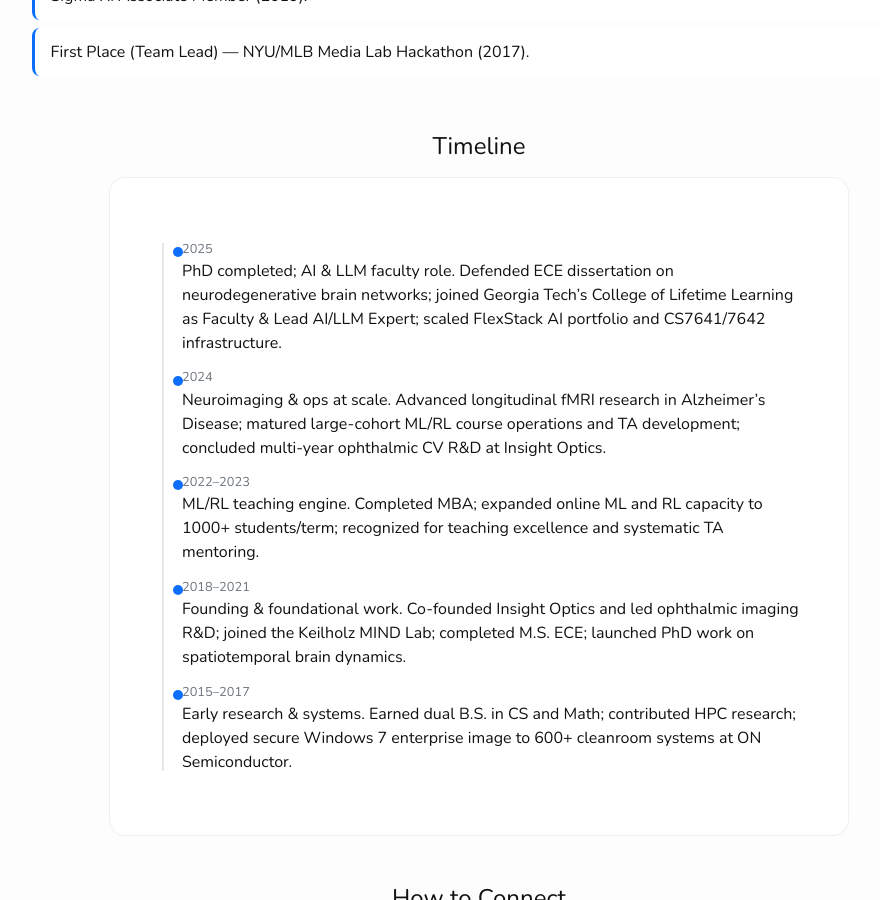
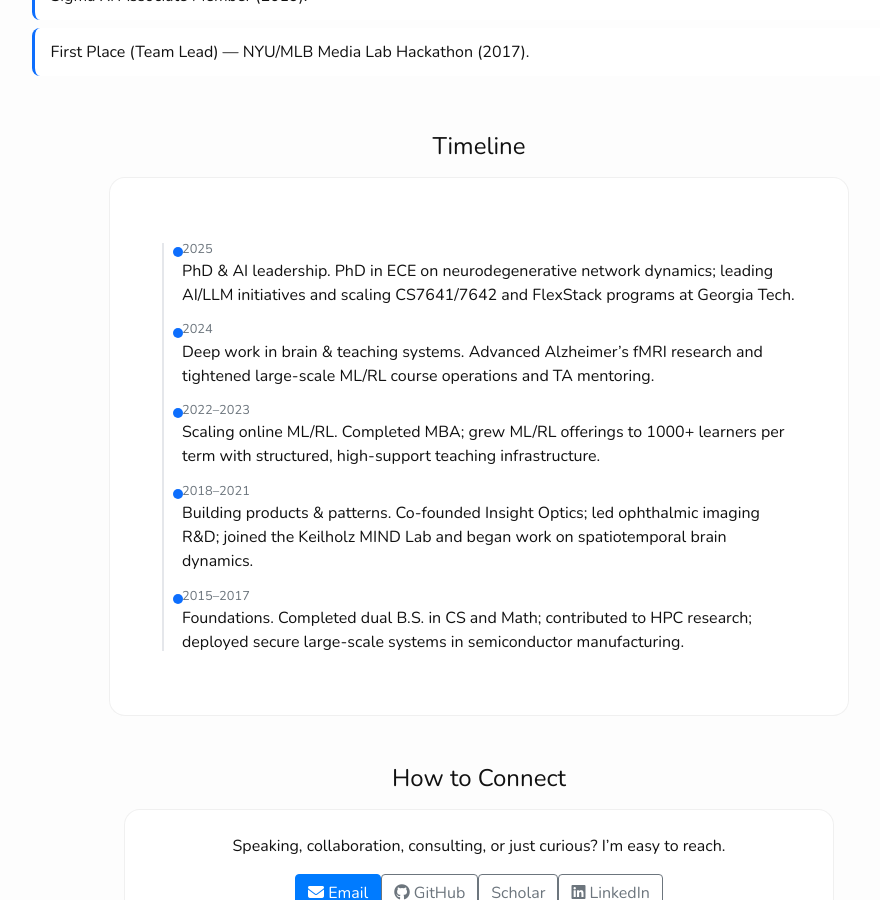
Before and after one commit to tjlagrow/tjlagrow.github.io, a Jekyll site: the page built from index.html, in a window 1280 px wide and 900 px high, scrolled down 1944 px. Shown: the whole window, without its empty margins (161-1041 px from the left). Built offline with Jekyll 4.4.1, drawn with Linux system fonts in a browser that asks for light colours; nearby versions of some CDN libraries; a style sheet for code colours, icons or effects is not loaded.

Commit message:
Update index

```diff
--- a/index.html
+++ b/index.html
@@ -193,40 +193,40 @@ portal:
         <div class="timeline-item">
           <div class="small text-muted">2025</div>
           <div>
-            <strong>PhD completed; AI & LLM faculty role.</strong>
-            Defended ECE dissertation on neurodegenerative brain networks; joined Georgia Tech’s College of Lifetime Learning as Faculty & Lead AI/LLM Expert; scaled FlexStack AI portfolio and CS7641/7642 infrastructure.
+            <strong>PhD & AI leadership.</strong>
+            PhD in ECE on neurodegenerative network dynamics; leading AI/LLM initiatives and scaling CS7641/7642 and FlexStack programs at Georgia Tech.
           </div>
         </div>
 
         <div class="timeline-item">
           <div class="small text-muted">2024</div>
           <div>
-            <strong>Neuroimaging & ops at scale.</strong>
-            Advanced longitudinal fMRI research in Alzheimer’s Disease; matured large-cohort ML/RL course operations and TA development; concluded multi-year ophthalmic CV R&amp;D at Insight Optics.
+            <strong>Deep work in brain & teaching systems.</strong>
+            Advanced Alzheimer’s fMRI research and tightened large-scale ML/RL course operations and TA mentoring.
           </div>
         </div>
 
         <div class="timeline-item">
           <div class="small text-muted">2022–2023</div>
           <div>
-            <strong>ML/RL teaching engine.</strong>
-            Completed MBA; expanded online ML and RL capacity to 1000+ students/term; recognized for teaching excellence and systematic TA mentoring.
+            <strong>Scaling online ML/RL.</strong>
+            Completed MBA; grew ML/RL offerings to 1000+ learners per term with structured, high-support teaching infrastructure.
           </div>
         </div>
 
         <div class="timeline-item">
           <div class="small text-muted">2018–2021</div>
           <div>
-            <strong>Founding & foundational work.</strong>
-            Co-founded Insight Optics and led ophthalmic imaging R&amp;D; joined the Keilholz MIND Lab; completed M.S. ECE; launched PhD work on spatiotemporal brain dynamics.
+            <strong>Building products & patterns.</strong>
+            Co-founded Insight Optics; led ophthalmic imaging R&amp;D; joined the Keilholz MIND Lab and began work on spatiotemporal brain dynamics.
           </div>
         </div>
 
         <div class="timeline-item">
           <div class="small text-muted">2015–2017</div>
           <div>
-            <strong>Early research & systems.</strong>
-            Earned dual B.S. in CS and Math; contributed HPC research; deployed secure Windows 7 enterprise image to 600+ cleanroom systems at ON Semiconductor.
+            <strong>Foundations.</strong>
+            Completed dual B.S. in CS and Math; contributed to HPC research; deployed secure large-scale systems in semiconductor manufacturing.
           </div>
         </div>
 
@@ -234,6 +234,7 @@ portal:
     </div>
   </div>
 </section>
+
 
 
   <!-- CONNECT -->
```
